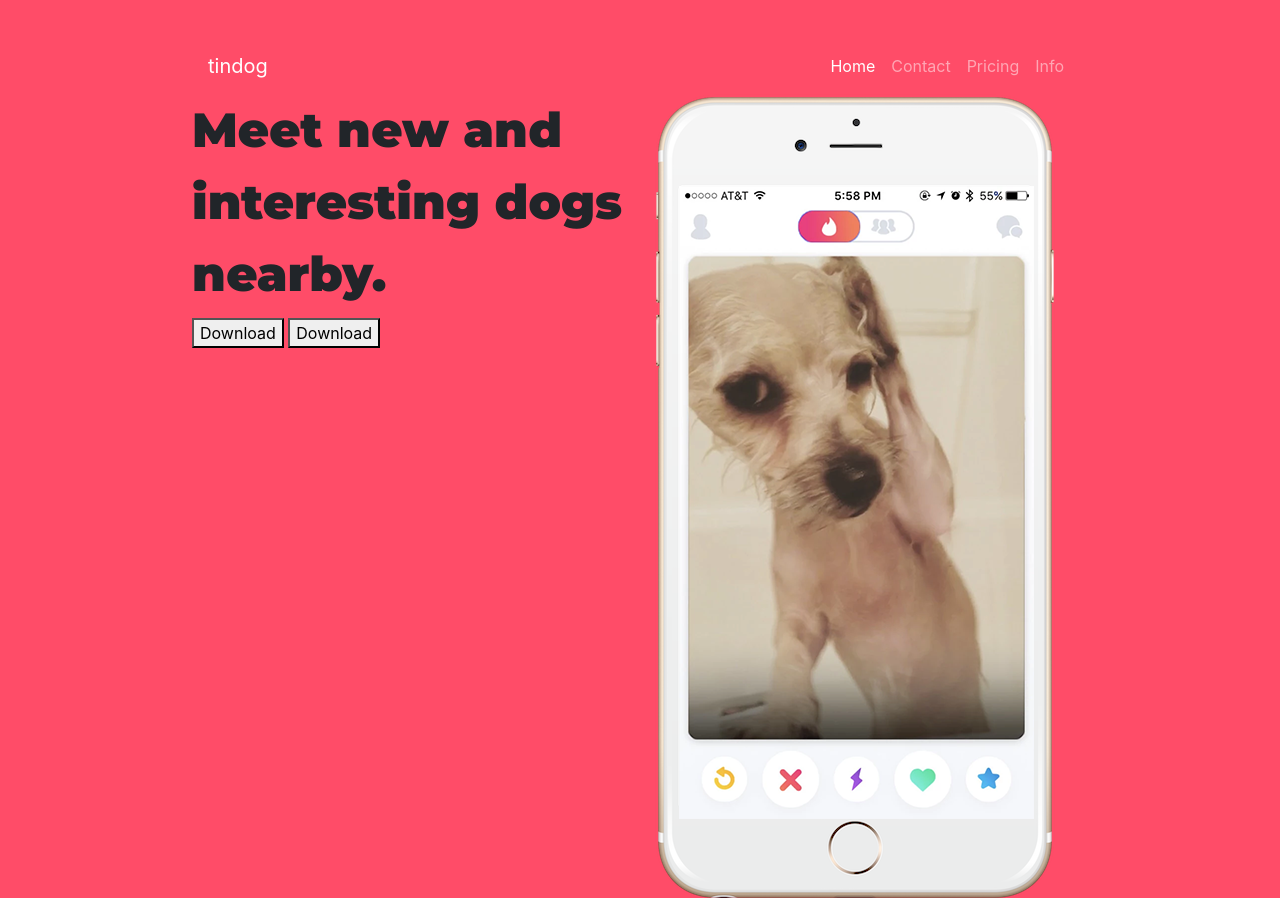
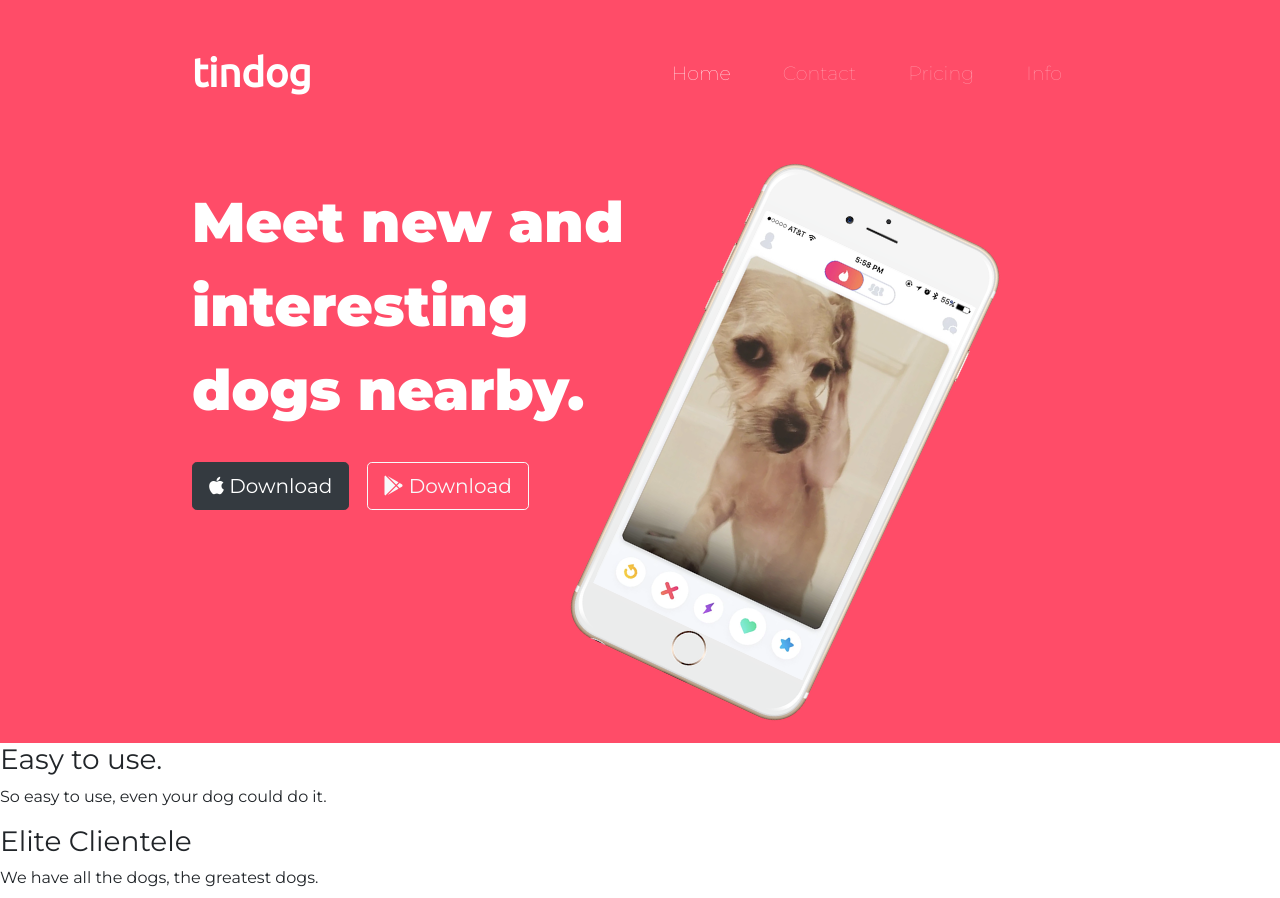
Before and after one commit to miketdennison/tindog, a plain HTML site: page index.html in a window 1280 px wide. Shown: the top 898 px of the page. Drawn offline with nearby package versions, Linux system fonts and the light colour scheme.

Commit message:
title section finished

```diff
--- a/assets/css/styles.css
+++ b/assets/css/styles.css
@@ -1,17 +1,49 @@
 #title {
     background: #ff4c68;
+    color: white;
 }
-
-
 
 h1 {
     font-family: 'Montserrat',
     sans-serif;
-    font-size: 3rem;
+    font-size: 3.5rem;
     font-weight: 900;
     line-height: 1.5;
+}
+
+body {
+   font-family: 'Montserrat',
+   sans-serif;
 }
 
 .container-fluid {
     padding: 3% 15%;
 }
+
+.navbar {
+    padding: 0 0 4.5rem 0;
+}
+
+.navbar-brand {
+    font-family: 'Ubuntu', sans-serif;
+    font-size: 2.5rem;
+    font-weight: bold;
+}
+
+.nav-item {
+    padding: 0 18px;
+}
+
+.nav-link {
+    font-size: 1.2rem;
+    font-weight: 100;
+}
+
+.download-button {
+    margin: 5% 3% 5% 0;
+}
+
+.title-image {
+    width: 60%;
+    transform: rotate(25deg)
+}
--- a/index.html
+++ b/index.html
@@ -8,6 +8,7 @@
   <link rel="stylesheet" href="https://stackpath.bootstrapcdn.com/bootstrap/4.3.1/css/bootstrap.min.css"
     integrity="sha384-ggOyR0iXCbMQv3Xipma34MD+dH/1fQ784/j6cY/iJTQUOhcWr7x9JvoRxT2MZw1T" crossorigin="anonymous">
   <link rel="stylesheet" href="assets/css/styles.css">
+  <script src="https://kit.fontawesome.com/cd37de2b15.js"></script>
   <link href="https://fonts.googleapis.com/css?family=Montserrat:100,400,900|Ubuntu&display=swap" rel="stylesheet">
 </head>
 
@@ -68,11 +69,11 @@
       <div class="row">
         <div class="col-lg-6 col-sm-12">
           <h1>Meet new and interesting dogs nearby.</h1>
-          <button type="button">Download</button>
-          <button type="button">Download</button>
+          <button type="button" class="btn btn-dark btn-lg download-button"><i class="fab fa-apple"></i> Download</button>
+          <button type="button" class="btn btn-outline-light btn-lg download-button"><i class="fab fa-google-play"></i> Download</button>
         </div>
         <div class="col-lg-6 col-sm-12">
-          <img src="assets/images/iphone6.png" alt="iphone-mockup">
+          <img src="assets/images/iphone6.png" alt="iphone-mockup" class="title-image">
         </div>
       </div>
     </div>
```
